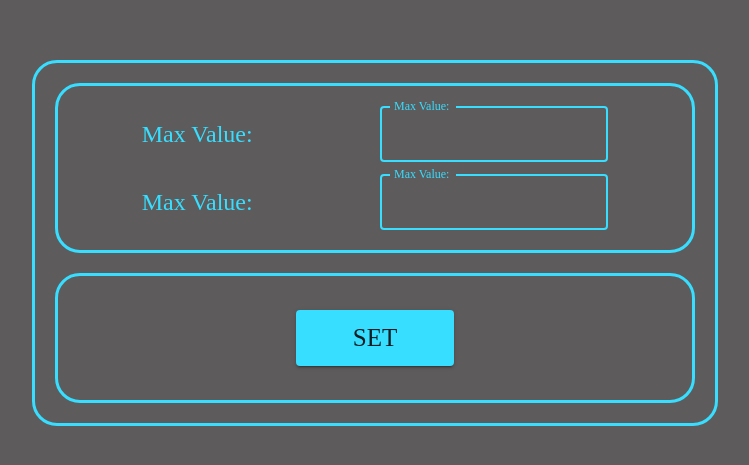
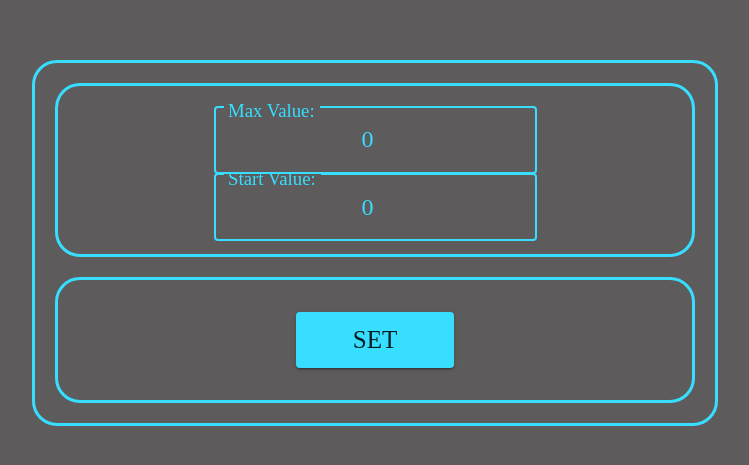
Before and after one commit to RomanAlxndrvch/Counter2, a React (Create React App) app: page /set in a window 1280 px wide. Shown: the part 157-622 px from the top of the page, without its empty margins (265-1014 px from the left). Built offline with nearby package versions, Linux system fonts and the light colour scheme.

Commit message:
Reducers,tests and some logic

```diff
--- a/src/App.tsx
+++ b/src/App.tsx
@@ -1,12 +1,28 @@
-import React from 'react';
+import React, {useReducer} from 'react';
 import classes from './App.module.css';
 import Counter from "./components/Counter/Counter";
 import {theme} from "./components/Theme";
 import {ThemeProvider} from "@mui/material";
 import {BrowserRouter, Route, Routes} from "react-router-dom";
 import CounterSetter from "./components/CounterSetter/CounterSetter";
+import {IncreaseMaxValueAC, IncreaseStartValueAC, ValuesReducer} from "./components/reducers/Values-reducer";
 
 function App() {
+
+    const [values, dispatchValues] = useReducer(ValuesReducer, {
+        maxValue: 0,
+        startValue: 0
+    })
+
+    const increaseMaxValueBtnHandler = (e: number) => {
+        dispatchValues(IncreaseMaxValueAC(e))
+    }
+
+    const increaseStartValueBtnHandler = (e: number) => {
+        dispatchValues(IncreaseStartValueAC(e))
+    }
+
+
     return (
         <BrowserRouter>
             <ThemeProvider theme={theme}>
@@ -14,7 +30,11 @@ function App() {
                     <Routes>
                         <Route path={'/'} element={<Counter/>}/>
                         <Route path={'/counter'} element={<Counter/>}/>
-                        <Route path={'/set'} element={<CounterSetter/>}/>
+                        <Route path={'/set'} element={<CounterSetter
+                            values={values}
+                            increaseMaxValueBtnHandler={increaseMaxValueBtnHandler}
+                            increaseStartValueBtnHandler={increaseStartValueBtnHandler}
+                        />}/>
                     </Routes>
                 </div>
             </ThemeProvider>
--- a/src/components/CounterSetter/CounterSetter.tsx
+++ b/src/components/CounterSetter/CounterSetter.tsx
@@ -1,12 +1,18 @@
-import React from "react";
+import React, {Dispatch} from "react";
 import classes from './CounterSetter.module.css'
-import {Button, TextField, ThemeProvider} from "@mui/material";
+import {Button, ThemeProvider} from "@mui/material";
 import {theme} from "../Theme";
 import {useNavigate} from "react-router-dom";
 import InputForm from "./InputForm/InputForm";
+import {stateType} from "../reducers/Values-reducer";
 
+type CounterSetterPropsType = {
+    values: stateType
+    increaseMaxValueBtnHandler: (e: number) => void
+    increaseStartValueBtnHandler: (e: number) => void
+}
 
-const CounterSetter = () => {
+const CounterSetter = (props: CounterSetterPropsType) => {
     const navigate = useNavigate()
 
     const counterSetterBtnHandler = () => {
@@ -16,11 +22,16 @@ const CounterSetter = () => {
     return (
         <ThemeProvider theme={theme}>
             <div className={classes.counter_setter}>
+
                 <div className={classes.settings_container}>
+                    <InputForm title={'Max Value:'}
+                               value={props.values.maxValue}
+                               onChange={props.increaseMaxValueBtnHandler}
+                    />
 
-                    <InputForm/>
-
-                    <InputForm/>
+                    <InputForm title={'Start Value: '}
+                               value={props.values.startValue}
+                               onChange={props.increaseStartValueBtnHandler}/>
                 </div>
 
                 <div className={classes.btn_container}>
@@ -29,7 +40,6 @@ const CounterSetter = () => {
 
             </div>
 
-
         </ThemeProvider>
 
     )
--- a/src/components/CounterSetter/InputForm/InputForm.module.css
+++ b/src/components/CounterSetter/InputForm/InputForm.module.css
@@ -2,12 +2,4 @@
     display: flex;
     align-items: center;
     justify-content: space-around;
-
 }
-
-
-.text {
-    font-size: 24px;
-    color: var(--main-color-1);
-    font-family: 'Times New Roman';
-}
--- a/src/components/CounterSetter/InputForm/InputForm.tsx
+++ b/src/components/CounterSetter/InputForm/InputForm.tsx
@@ -1,17 +1,31 @@
-import React from "react";
-import {theme} from "../../Theme";
+import React, {ChangeEvent} from "react";
 import classes from "./InputForm.module.css";
 import {TextField} from "@mui/material";
 
 
-const InputForm = () => {
+type InputFormPropsType = {
+    title: string
+    value: number
+    onChange: (e: number) => void
+}
+
+const InputForm = (props: InputFormPropsType) => {
+
+    const onChangeHandler = (e: ChangeEvent<HTMLInputElement>) => {
+        props.onChange(parseInt(e.currentTarget.value))
+    }
+
     return (
         <div className={classes.input_container}>
-            <span className={classes.text}>Max Value: </span> <TextField
-            type={"number"}
-            label="Max Value:"
-            focused
-        />
+            <TextField
+                onChange={onChangeHandler}
+                value={props.value}
+                inputProps={{style: {textAlign: 'center'}}}
+                type={"number"}
+                label={props.title}
+                error={props.value < 0}
+                focused
+            />
         </div>
     )
 }
--- a/src/components/Theme.tsx
+++ b/src/components/Theme.tsx
@@ -20,16 +20,13 @@ export const theme = createTheme({
         MuiOutlinedInput: {
             styleOverrides: {
                 notchedOutline: {
-                    ":hover": {},
-                    borderColor: mainColor,
-                    color: mainColor,
+                    fontSize: '25px'
 
                 },
                 root: {
+                    fontSize: '24px',
                     color: mainColor,
-                    borderColor: mainColor
                 },
-
             }
         }
         ,
@@ -37,9 +34,11 @@ export const theme = createTheme({
             styleOverrides: {
                 outlined: {
                     color: mainColor,
-                    fontSize: '16px'
+                    fontSize: '25px'
                 }
-            }
+
+
+            },
         },
     }
 })
--- /dev/null
+++ b/src/components/reducers/Values-reducer.ts
@@ -0,0 +1,49 @@
+export type stateType = {
+    maxValue: number
+    startValue: number
+}
+
+export type IncreaseMaxValue = {
+    type: 'INCREASE-MAX-VALUE',
+    payload: {
+        value: number
+    }
+}
+
+export type IncreaseStartValue = {
+    type: 'INCREASE-START-VALUE',
+    payload: {
+        value: number
+    }
+}
+export type ActionType = IncreaseMaxValue | IncreaseStartValue
+
+export const ValuesReducer = (state: stateType, action: ActionType): stateType => {
+
+    switch (action.type) {
+        case "INCREASE-MAX-VALUE": {
+            return {...state, maxValue: action.payload.value}
+        }
+        case "INCREASE-START-VALUE": {
+            return {...state, startValue: action.payload.value}
+        }
+    }
+}
+
+export const IncreaseMaxValueAC = (value: number): IncreaseMaxValue => {
+    return {
+        type: "INCREASE-MAX-VALUE",
+        payload: {
+            value
+        }
+    }
+}
+
+export const IncreaseStartValueAC = (value: number): IncreaseStartValue => {
+    return {
+        type: 'INCREASE-START-VALUE',
+        payload: {
+            value
+        }
+    }
+}
```
Also changed, not shown: 1 other file (tests, documents, lock files or other folders).
